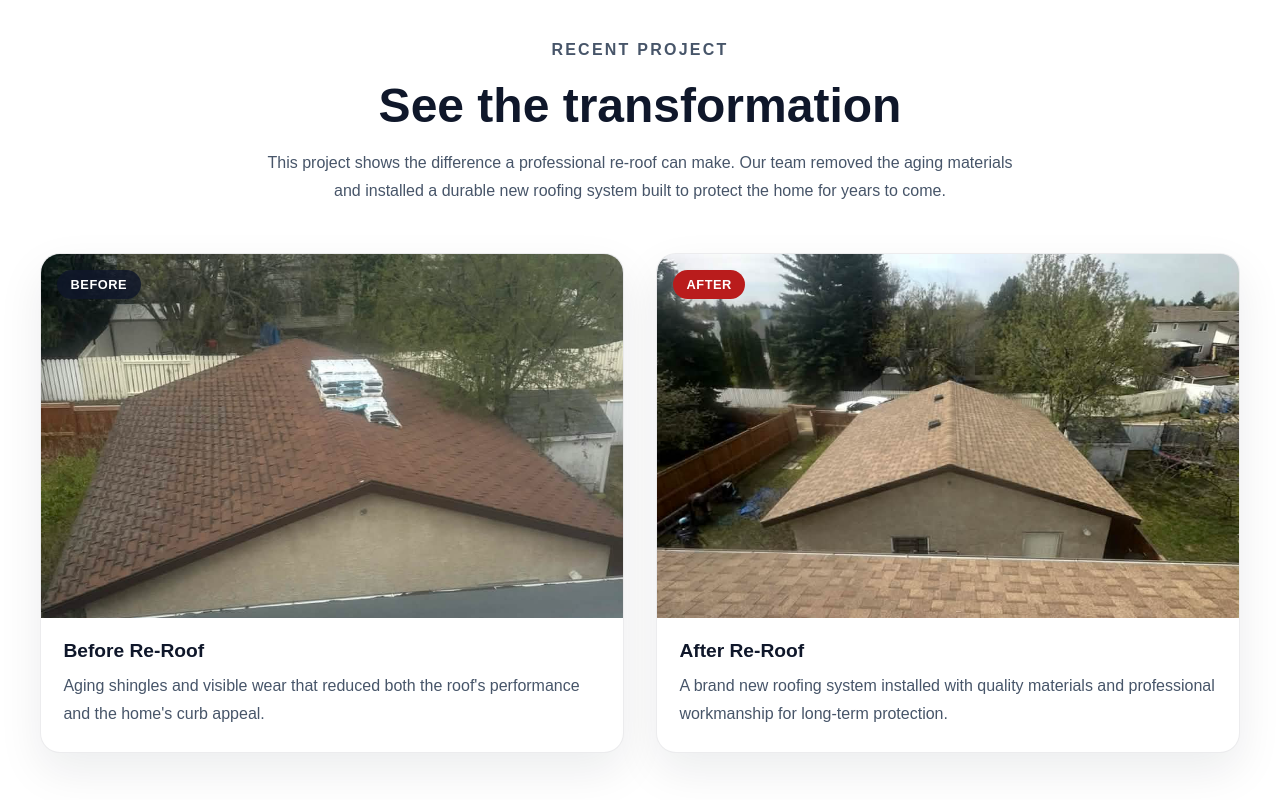
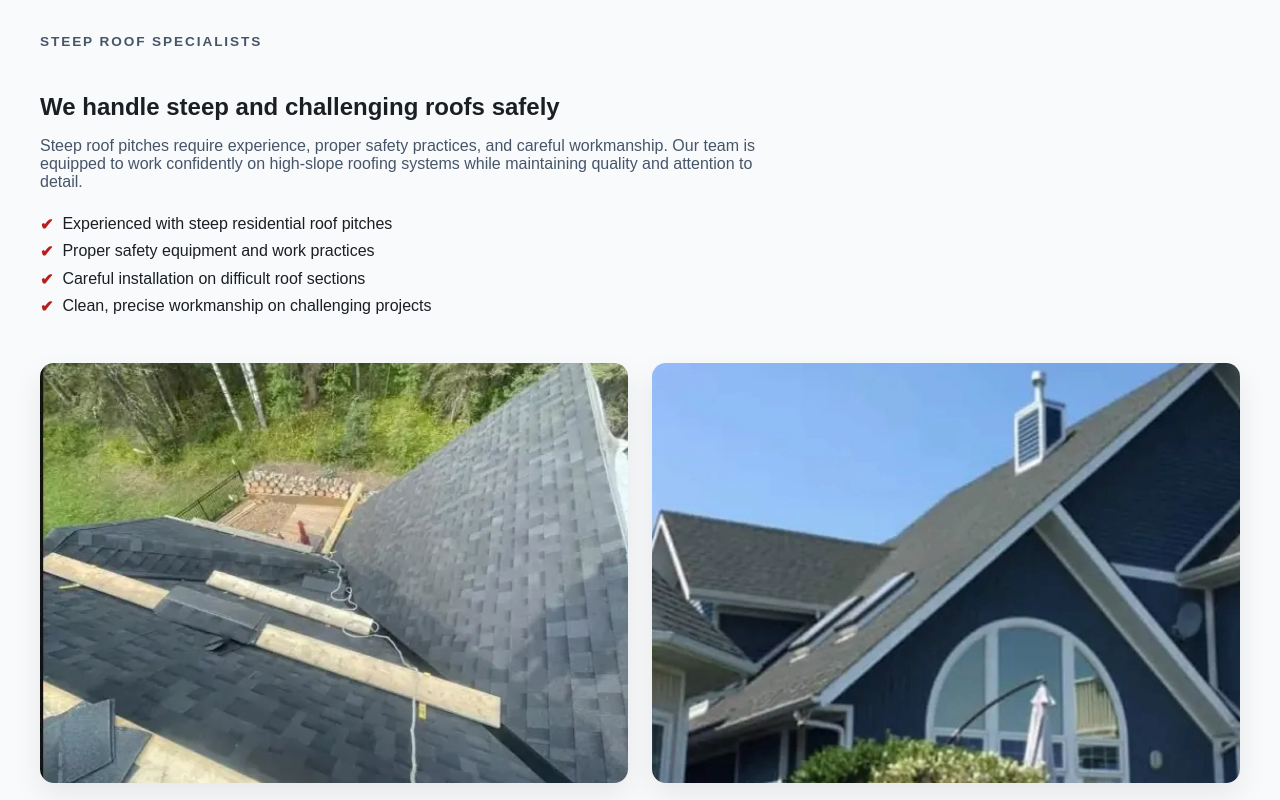
Before and after one commit to Mjcs99/roofing-business-site, a React (Vite) app in the folder CrombieAndSonsRoofing/: page / in a window 1280 px wide. Shown: the part 2020-2820 px from the top of the page. Built offline with nearby package versions, Linux system fonts and the light colour scheme.

Commit message:
add steep roofs section to homepage

```diff
--- a/CrombieAndSonsRoofing/src/pages/HomePage.css
+++ b/CrombieAndSonsRoofing/src/pages/HomePage.css
@@ -553,3 +553,67 @@ a {
     padding: 2rem;
   }
 }
+
+.steep-roofs {
+  background: #f8fafc;
+}
+
+.steep-roofs-grid {
+  display: grid;
+  grid-template-columns: 1fr 1fr;
+  gap: 4rem;
+  align-items: center;
+}
+
+.steep-roofs-images {
+  display: grid;
+  grid-template-columns: repeat(2, 1fr);
+  gap: 1.5rem;
+}
+
+.steep-roof-img {
+  width: 100%;
+  height: 420px;
+  object-fit: cover;
+  border-radius: 14px;
+  box-shadow: 0 12px 30px rgba(0,0,0,0.08);
+}
+
+.steep-roofs-text {
+  max-width: 750px;
+  margin-bottom: 3rem;
+}
+
+.steep-roofs-text h2 {
+  margin-bottom: 1rem;
+}
+
+.steep-roofs-text p {
+  margin-bottom: 1.5rem;
+  color: #475569;
+}
+
+.steep-roof-list {
+  list-style: none;
+  padding: 0;
+}
+
+.steep-roof-list li {
+  margin-bottom: 0.6rem;
+  position: relative;
+  padding-left: 1.4rem;
+}
+
+.steep-roof-list li::before {
+  content: "✔";
+  position: absolute;
+  left: 0;
+  color: #b91c1c;
+  font-weight: bold;
+}
+
+@media (max-width: 900px) {
+  .steep-roofs-grid {
+    grid-template-columns: 1fr;
+  }
+}
--- a/CrombieAndSonsRoofing/src/pages/HomePage.tsx
+++ b/CrombieAndSonsRoofing/src/pages/HomePage.tsx
@@ -3,6 +3,8 @@ import Footer from "../components/layout/Footer";
 import ProjectCarousel from "../components/layout/ProjectCarousel";
 import beforeRoof from "../assets/before-roof-repair.jpg";
 import afterRoof from "../assets/after-roof-repair.jpg";
+import steepRoofOne from "../assets/homepage_photos/steep-roof-1.webp"
+import steepRoofTwo from "../assets/homepage_photos/steep-roof-2.webp"
 import "./HomePage.css";
 
 export default function HomePage() {
@@ -161,6 +163,55 @@ export default function HomePage() {
           </div>
         </div>
       </section>
+      <section className="steep-roofs section">
+        <div className="container">
+
+            <ScrollReveal y={30}>
+            <div className="steep-roofs-text">
+
+                <p className="section-label">Steep Roof Specialists</p>
+
+                <h2>We handle steep and challenging roofs safely</h2>
+
+                <p>
+                Steep roof pitches require experience, proper safety practices,
+                and careful workmanship. Our team is equipped to work confidently
+                on high-slope roofing systems while maintaining quality and
+                attention to detail.
+                </p>
+
+                <ul className="steep-roof-list">
+                <li>Experienced with steep residential roof pitches</li>
+                <li>Proper safety equipment and work practices</li>
+                <li>Careful installation on difficult roof sections</li>
+                <li>Clean, precise workmanship on challenging projects</li>
+                </ul>
+
+            </div>
+            </ScrollReveal>
+
+            <ScrollReveal y={40}>
+            <div className="steep-roofs-images">
+
+                <img
+                src={steepRoofOne}
+                alt="Roofers working safely on a steep residential roof"
+                className="steep-roof-img"
+                loading="lazy"
+                />
+
+                <img
+                src={steepRoofTwo}
+                alt="Professional roofing crew installing shingles on steep roof"
+                className="steep-roof-img"
+                loading="lazy"
+                />
+
+            </div>
+            </ScrollReveal>
+
+        </div>
+        </section>
 
       <section className="before-after section">
         <div className="container">
--- a/CrombieAndSonsRoofing/src/pages/ServicesPage.tsx
+++ b/CrombieAndSonsRoofing/src/pages/ServicesPage.tsx
@@ -122,13 +122,13 @@ export default function ServicesPage() {
 
             <article className="comparison-card comparison-card-featured">
               <h3>Rubber Roofing</h3>
-              <ul>
-                <li>Great for low-slope and flat roof sections</li>
-                <li>Strong waterproofing performance</li>
-                <li>Durable and practical</li>
-                <li>Good for garages, additions, and porch roofs</li>
-                <li>Smart where drainage matters most</li>
-              </ul>
+                <ul>
+                <li>Excellent durability in all weather conditions</li>
+                <li>Strong resistance to hail and impact</li>
+                <li>Clean, modern appearance</li>
+                <li>Ideal for homes exposed to high winds and severe weather</li>
+                <li>Long-lasting systems that can perform for up to 50 years</li>
+                </ul>
               <p>
                 Rubber roofing is a strong choice when your home has flat or low-slope
                 areas and you need a material built to manage water reliably.
```
Also changed, not shown: CrombieAndSonsRoofing/src/assets/homepage_photos/steep-roof-1.webp (added), CrombieAndSonsRoofing/src/assets/homepage_photos/steep-roof-2.webp (added).
